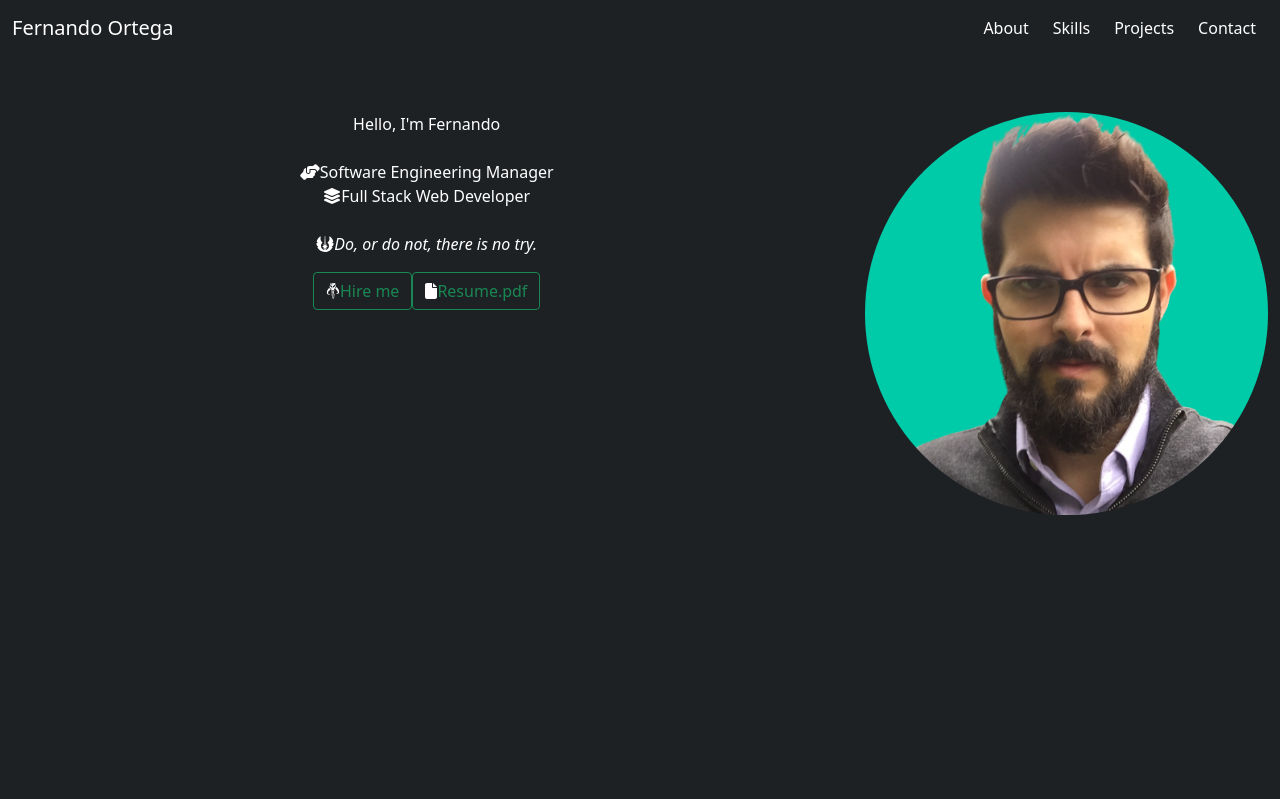
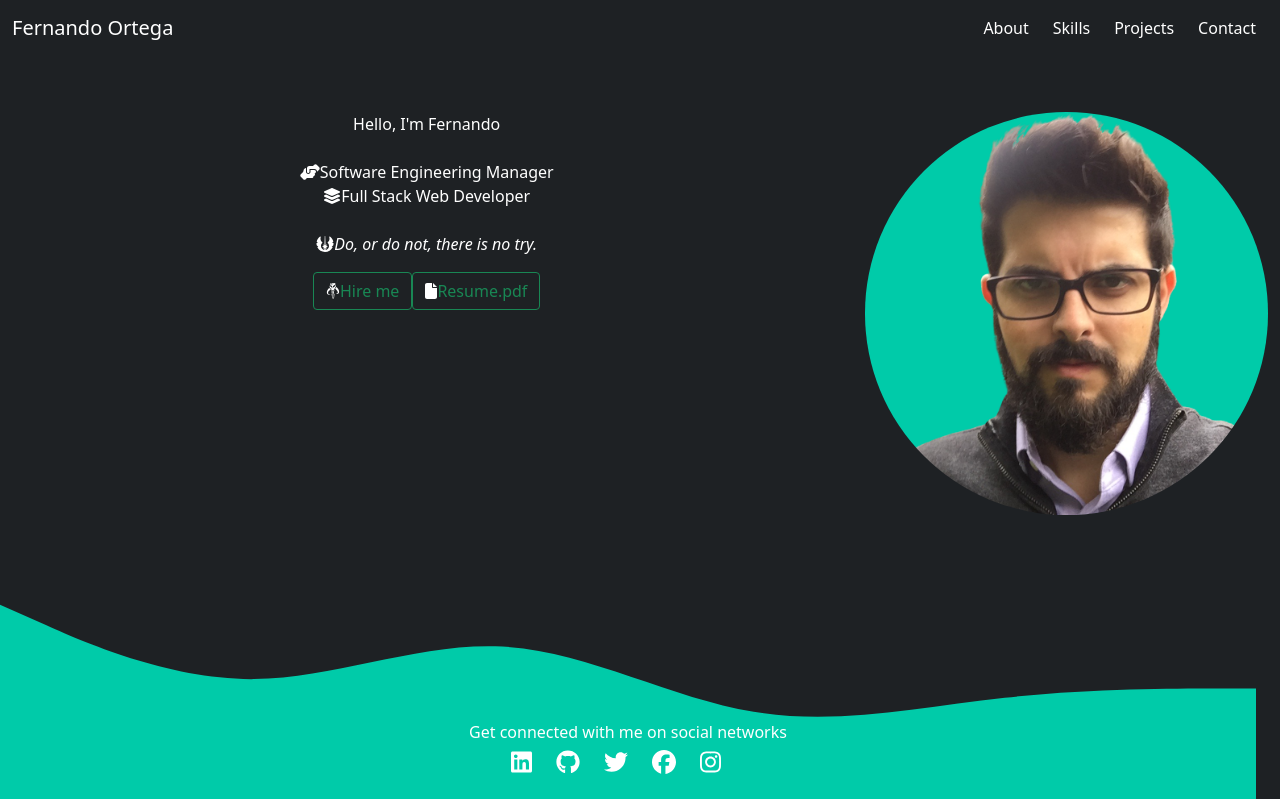
Before and after one commit to Feortegas/portfolio-react, a React (Create React App) app: page / in a window 1280 px wide. Shown: the top 799 px of the page. Built offline with nearby package versions, Linux system fonts and the light colour scheme.

Commit message:
fix issue with wave svg at footer

```diff
--- a/src/components/About/index.js
+++ b/src/components/About/index.js
@@ -33,7 +33,7 @@ function About(props) {
 					</p>
 					<div className='profile-text'>
 						<a
-							className='btn btn-outline-success hire-me-btn'
+							className='btn btn-outline-success'
 							href='#Skills'
 							role='button'
 							onClick={() => setContactSelected(false)}>
@@ -41,7 +41,7 @@ function About(props) {
 							Hire me
 						</a>
 						<a
-							className='btn btn-outline-success hire-me-btn'
+							className='btn btn-outline-success'
 							href={resume}
 							download='Fernando Ortega resume.pdf'
 							role='button'
@@ -52,17 +52,6 @@ function About(props) {
 					</div>
 				</div>
 				<div className='col-4 mt-2'>
-					{/* <svg
-						className='profile-blob'
-						viewBox='0 0 200 200'
-						xmlns='http://www.w3.org/2000/svg'>
-						<path
-							fill='#00cba9'
-							d='M57.4,-51.7C72.4,-42.3,81.5,-21.1,79.5,-2C77.4,17.1,64.3,34.1,49.2,50.4C34.1,66.6,17.1,82,0.2,81.8C-16.7,81.6,-33.4,65.8,-47.1,49.6C-60.9,33.4,-71.7,16.7,-70.7,1.1C-69.6,-14.5,-56.6,-29.1,-42.8,-38.5C-29.1,-47.9,-14.5,-52.2,3.3,-55.5C21.1,-58.8,42.3,-61.1,57.4,-51.7Z'
-							transform='translate(100 100)'
-						/>
-					</svg> */}
-					{/* <img className='profile-image' src={profileImage} alt='my profile' /> */}
 					<img
 						src={profileImage}
 						className='rounded-circle mx-auto profile-image'
@@ -70,13 +59,6 @@ function About(props) {
 					/>
 				</div>
 			</div>
-			{/* <div className='section-break'>
-				<svg xmlns='http://www.w3.org/2000/svg' viewBox='0 0 1440 320'>
-					<path
-						fill='#00cba9'
-						d='M0,96L80,90.7C160,85,320,75,480,106.7C640,139,800,213,960,208C1120,203,1280,117,1360,74.7L1440,32L1440,320L1360,320C1280,320,1120,320,960,320C800,320,640,320,480,320C320,320,160,320,80,320L0,320Z'></path>
-				</svg>
-			</div> */}
 		</section>
 	);
 }
--- a/src/components/Footer/index.js
+++ b/src/components/Footer/index.js
@@ -10,10 +10,10 @@ import {
 
 function Footer() {
 	return (
-		<div className='row d-flex footer-bg pb-4'>
+		<div className='row d-flex footer'>
 			<div className='footer-text'>
 				<span>Get connected with me on social networks</span>
-				<div className='icons'>
+				<div className='footer-icons'>
 					<a
 						href='https://www.linkedin.com/in/fernando-ortega-4159b2a3/'
 						className='me-4'
@@ -51,6 +51,14 @@ function Footer() {
 					</a>
 				</div>
 			</div>
+			<div>
+				<svg xmlns='http://www.w3.org/2000/svg' viewBox='0 0 1440 320'>
+					<path
+						fill='#00cba9'
+						fill-opacity='1'
+						d='M0,96L48,117.3C96,139,192,181,288,181.3C384,181,480,139,576,144C672,149,768,203,864,218.7C960,235,1056,213,1152,202.7C1248,192,1344,192,1392,192L1440,192L1440,320L1392,320C1344,320,1248,320,1152,320C1056,320,960,320,864,320C768,320,672,320,576,320C480,320,384,320,288,320C192,320,96,320,48,320L0,320Z'></path>
+				</svg>
+			</div>
 		</div>
 	);
 }
--- a/src/index.css
+++ b/src/index.css
@@ -2,31 +2,12 @@
   color: white;
 }
 
-main, nav, footer {
-	background-color: #1e2124;
-	color: white;
-	text-decoration: none;
+#root {
+  background-color: #1e2124;
+  min-height: 100vh;
+  position: relative;
+  text-decoration: none;
 }
-
-main {
-  height: 650px;
-}
-
-/* .profile-blob {
-	width: 500px;
-  position: absolute;
-  top: 100px;
-  left: 10px;
-  z-index: 1;
-}
-
-.profile-image {
-	width: 200px;
-  position: absolute;
-  top: 280px;
-  left: 160px;
-	z-index: 2;
-} */
 
 /* nav bar */
 nav ul li:hover {
@@ -43,11 +24,6 @@ nav ul li:hover {
 	align-items: center;
 }
 
-.hire-me-btn {
-  background-color: #00cba9;
-  text-align: center;
-}
-
 .profile-text a {
   text-align: center;
 }
@@ -57,20 +33,25 @@ nav ul li:hover {
 }
 
 /* footer section */
-.footer-bg {
-  background-image: url(./assets/footer/wave.svg);
-  background-repeat: no-repeat;
-  background-size: cover;
-  height: 300px;
-  align-items:flex-end;
-  text-align:center;
+.footer {
+  /* background-image: url(./assets/footer/wave.svg); */
+  /* background-repeat: no-repeat; */
+  /* background-position: bottom; */
+  min-height: 1000px;
+  max-height: 2000px;
+  align-items: flex-end;
+  text-align: center;
+  min-width: 100%;
+  position: absolute;
+  bottom: 0;
 }
 
 .footer-text {
   background-color: transparent;
-  text-align: center;
+  position: absolute;
+  bottom: 20px;
 }
 
-.icons {
+.footer-icons {
 	font-size: x-large;
 }
```
Also changed, not shown: src/components/Projects/index.js (+0 -7 lines), src/components/Skills/index.js (+0 -7 lines).
